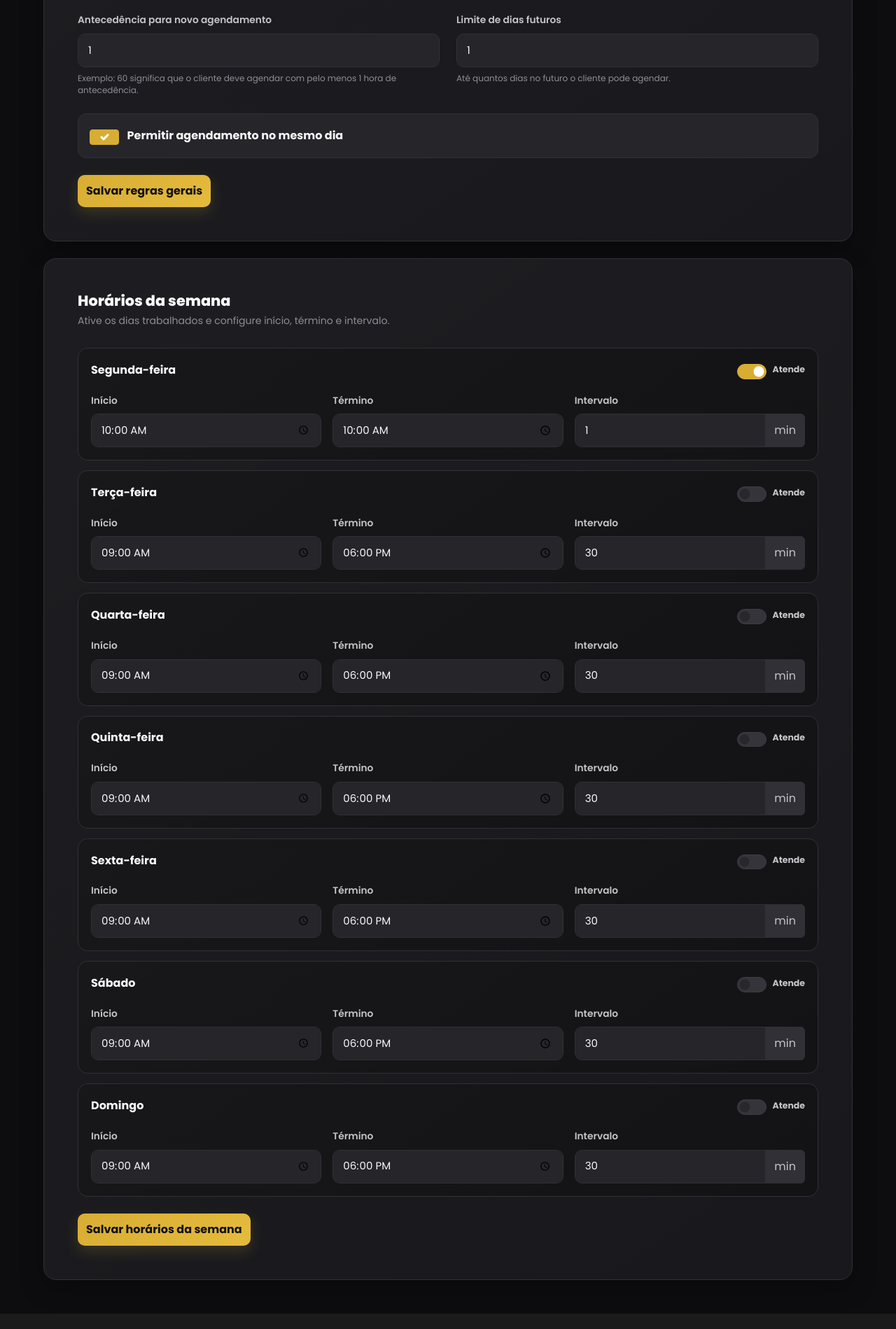
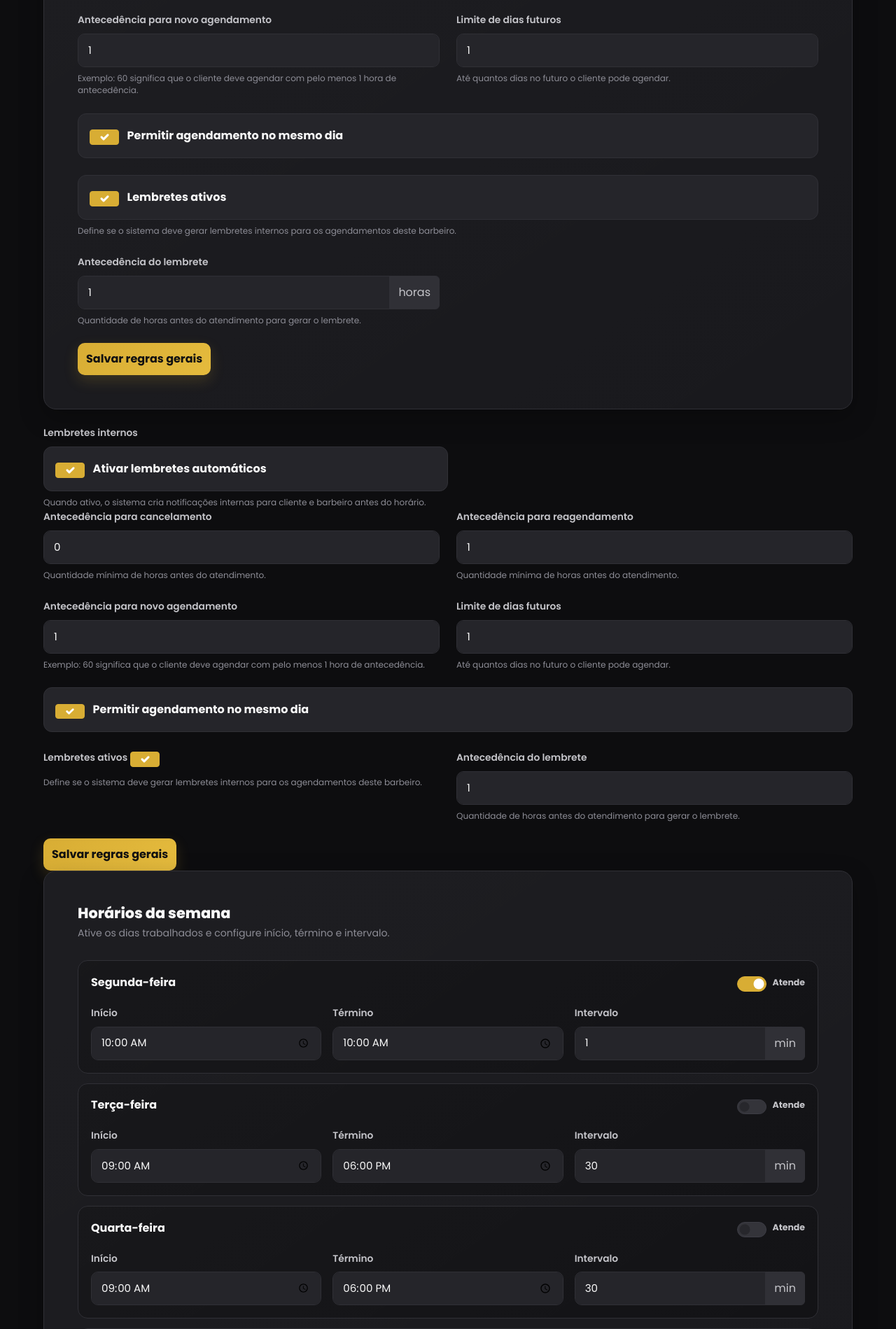
Before and after one commit to Lukntc84/Barbearia, a Django app: page /barbeiro/configuracoes/ in a window 1280 px wide. Shown: the part 677-2576 px from the top of the page at 70% size. Before the commit the page ends 2554 px from the top, so only its background shows below. Run offline with Django 5.2, Linux system fonts and the light colour scheme; a user stored in the database is signed in; tables that the repository leaves empty hold one stand-in row (values such as "Sample post").

Commit message:
Finaliza etapa 3 com notificacoes e lembretes

```diff
--- a/agendamentos/admin.py
+++ b/agendamentos/admin.py
@@ -31,6 +31,8 @@ class ConfiguracaoBarbeiroAdmin(admin.ModelAdmin):
         "dias_futuros_agendamento",
         "permitir_agendamento_mesmo_dia",
         "ativo",
+        "lembretes_ativos",
+        "antecedencia_lembrete_horas",
     )
 
     list_filter = (
@@ -107,6 +109,7 @@ class NotificacaoAdmin(admin.ModelAdmin):
         "tipo",
         "lida",
         "criada_em",
+
     )
 
     list_filter = (
--- a/agendamentos/forms.py
+++ b/agendamentos/forms.py
@@ -136,6 +136,8 @@ class ConfiguracaoBarbeiroForm(forms.ModelForm):
             "antecedencia_agendamento_minutos",
             "dias_futuros_agendamento",
             "permitir_agendamento_mesmo_dia",
+            "lembretes_ativos",
+            "antecedencia_lembrete_horas",
         ]
 
         widgets = {
@@ -161,6 +163,14 @@ class ConfiguracaoBarbeiroForm(forms.ModelForm):
             }),
             "permitir_agendamento_mesmo_dia": forms.CheckboxInput(attrs={
                 "class": "form-check-input",
+            }),
+                        "lembretes_ativos": forms.CheckboxInput(attrs={
+                "class": "form-check-input",
+            }),
+            "antecedencia_lembrete_horas": forms.NumberInput(attrs={
+                "class": "form-control",
+                "min": 1,
+                "max": 168,
             }),
         }
 
--- a/agendamentos/models.py
+++ b/agendamentos/models.py
@@ -68,6 +68,20 @@ class ConfiguracaoBarbeiro(models.Model):
         verbose_name="Permitir agendamento no mesmo dia"
     )
 
+    lembretes_ativos = models.BooleanField(
+        default=True,
+        verbose_name="Lembretes ativos",
+        help_text="Define se o sistema deve gerar lembretes internos para os agendamentos deste barbeiro."
+    )
+
+    antecedencia_lembrete_horas = models.PositiveIntegerField(
+        default=24,
+        verbose_name="Antecedência do lembrete",
+        help_text="Quantidade de horas antes do atendimento para gerar o lembrete."
+    )
+
+
+
     ativo = models.BooleanField(
         default=True,
         verbose_name="Configuração ativa"
@@ -104,6 +118,16 @@ class ConfiguracaoBarbeiro(models.Model):
         if self.dias_futuros_agendamento > 365:
             raise ValidationError(
                 "O limite de dias futuros não pode ultrapassar 365 dias."
+            )
+
+        if self.antecedencia_lembrete_horas < 1:
+            raise ValidationError(
+                "A antecedência do lembrete precisa ser de pelo menos 1 hora."
+            )
+
+        if self.antecedencia_lembrete_horas > 168:
+            raise ValidationError(
+                "A antecedência do lembrete não pode ultrapassar 168 horas."
             )
 
 class HorarioFuncionamento(models.Model):
@@ -267,6 +291,7 @@ class Notificacao(models.Model):
         ("cancelamento", "Cancelamento"),
         ("reagendamento", "Reagendamento"),
         ("status", "Alteração de status"),
+         ("lembrete", "Lembrete de agendamento"),
         ("sistema", "Sistema"),
     ]
 
--- a/agendamentos/templates/agendamentos/configuracoes.html
+++ b/agendamentos/templates/agendamentos/configuracoes.html
@@ -95,6 +95,114 @@
                     </p>
                 </div>
             </div>
+
+            <form method="post">
+                {% csrf_token %}
+
+                <input
+                    type="hidden"
+                    name="acao"
+                    value="salvar_configuracoes"
+                >
+
+                {% if request.user.is_staff or request.user.is_superuser %}
+                    <input
+                        type="hidden"
+                        name="barbeiro_id"
+                        value="{{ barbeiro.id }}"
+                    >
+                {% endif %}
+
+                <div class="row g-4">
+                    {% for field in configuracao_form %}
+                        <div
+                            class="
+                            {% if field.name == 'permitir_agendamento_mesmo_dia' or field.name == 'lembretes_ativos' %}
+                                col-12
+                            {% else %}
+                                col-12 col-md-6
+                            {% endif %}"
+                        >
+                            {% if field.name == "permitir_agendamento_mesmo_dia" or field.name == "lembretes_ativos" %}
+                                <div class="config-switch">
+                                    {{ field }}
+
+                                    <label for="{{ field.id_for_label }}">
+                                        {{ field.label }}
+                                    </label>
+                                </div>
+                            {% elif field.name == "antecedencia_lembrete_horas" %}
+                                <label
+                                    for="{{ field.id_for_label }}"
+                                    class="form-label"
+                                >
+                                    {{ field.label }}
+                                </label>
+
+                                <div class="input-group">
+                                    {{ field }}
+
+                                    <span class="input-group-text">
+                                        horas
+                                    </span>
+                                </div>
+                            {% else %}
+                                <label
+                                    for="{{ field.id_for_label }}"
+                                    class="form-label"
+                                >
+                                    {{ field.label }}
+                                </label>
+
+                                {{ field }}
+                            {% endif %}
+
+                            {% if field.help_text %}
+                                <small class="config-help">
+                                    {{ field.help_text }}
+                                </small>
+                            {% endif %}
+
+                            {% for error in field.errors %}
+                                <div class="text-danger small mt-1">
+                                    {{ error }}
+                                </div>
+                            {% endfor %}
+                        </div>
+                    {% endfor %}
+                </div>
+
+                <button
+                    type="submit"
+                    class="btn btn-primary-barber mt-4"
+                >
+                    Salvar regras gerais
+                </button>
+            </form>
+        </section>
+        <div class="col-12 col-md-6">
+            <label class="form-label d-block">
+                Lembretes internos
+            </label>
+
+            <div class="config-switch">
+                {{ configuracao_form.lembretes_ativos }}
+
+                <label for="{{ configuracao_form.lembretes_ativos.id_for_label }}">
+                    Ativar lembretes automáticos
+                </label>
+            </div>
+
+            <small class="config-help">
+                Quando ativo, o sistema cria notificações internas para cliente e barbeiro antes do horário.
+            </small>
+
+            {% for error in configuracao_form.lembretes_ativos.errors %}
+                <div class="text-danger small mt-1">
+                    {{ error }}
+                </div>
+            {% endfor %}
+        </div>
 
             <form method="post">
                 {% csrf_token %}
```
Also changed, not shown: agendamentos/management/commands/enviar_lembretes.py (added, +143 -0 lines), agendamentos/migrations/0006_alter_notificacao_tipo.py (added), agendamentos/migrations/0007_configuracaobarbeiro_antecedencia_lembrete_horas_and_more.py (added).
